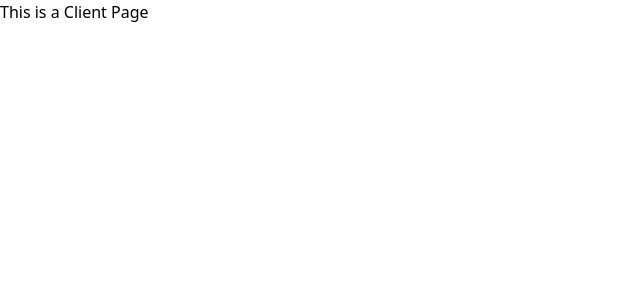
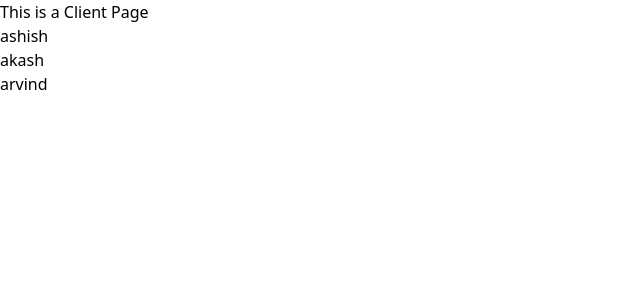
Before and after one commit to AshishCoreProject/page-routing-udemy-course, a Next.js app: page /clients in a window 1280 px wide. Shown: the top 300 px of the page, without its empty margins (0-640 px from the left). Built offline with nearby package versions, Linux system fonts and the light colour scheme.

Commit message:
Setting up the dynamic route

```diff
--- a/pages/clients/index.js
+++ b/pages/clients/index.js
@@ -1,4 +1,21 @@
+import Link from "next/link";
 function ClientPage() {
-  return <h2>This is a Client Page</h2>;
+  const clients = [
+    { id: "124", name: "ashish" },
+    { id: "125", name: "akash" },
+    { id: "125", name: "arvind" },
+  ];
+  return (
+    <>
+      <h2>This is a Client Page</h2>
+      <ul>
+        {clients.map((client) => (
+          <li key={client.id}>
+            <Link href={`clients/${client.name}`}>{client.name}</Link>
+          </li>
+        ))}
+      </ul>
+    </>
+  );
 }
 export default ClientPage;
--- a/pages/index.js
+++ b/pages/index.js
@@ -15,8 +15,14 @@ export default function HomePage() {
           </Link>
         </li>
         <li>
-          <Link className="text-orange-500 " href="/client">
+          <Link className="text-orange-500 " href="/clients">
             Clients
+          </Link>
+        </li>
+
+        <li>
+          <Link className="text-orange-500" href="/clients/ashish">
+            Client Id
           </Link>
         </li>
       </ul>
```
